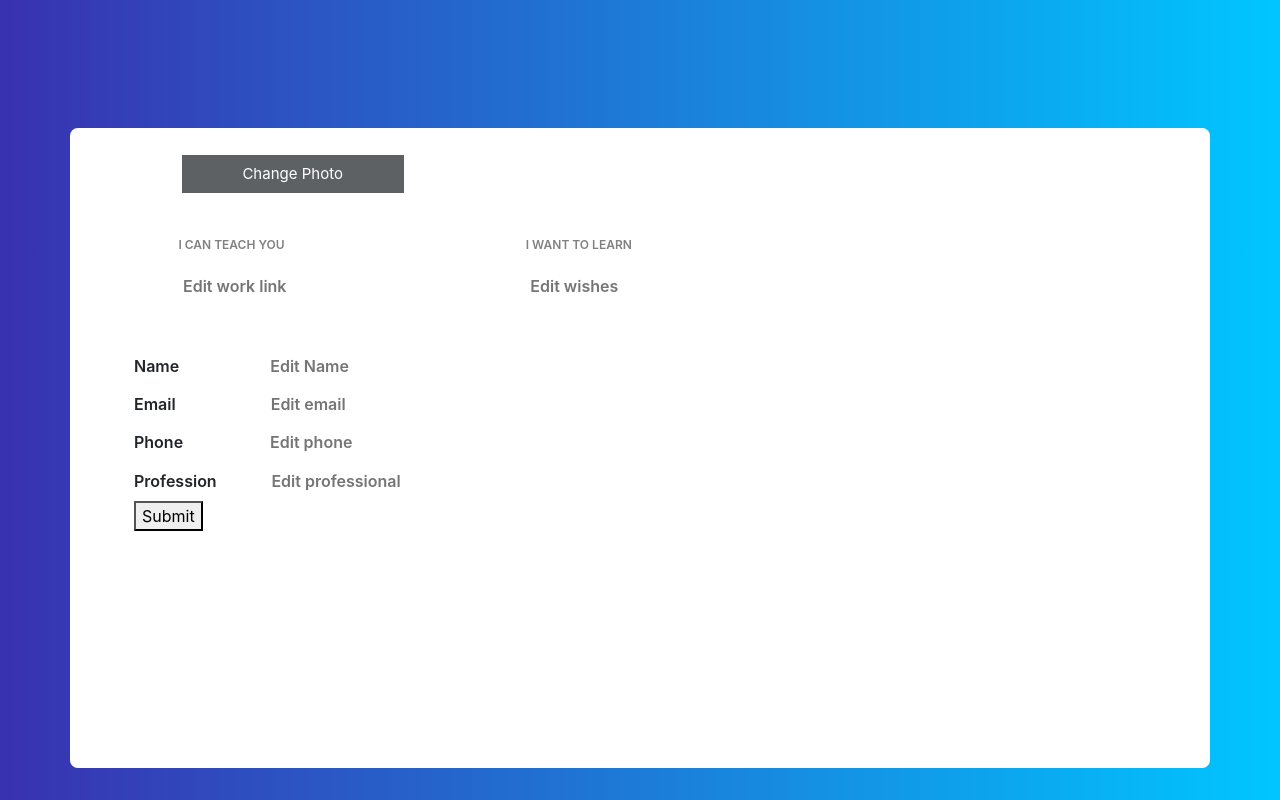
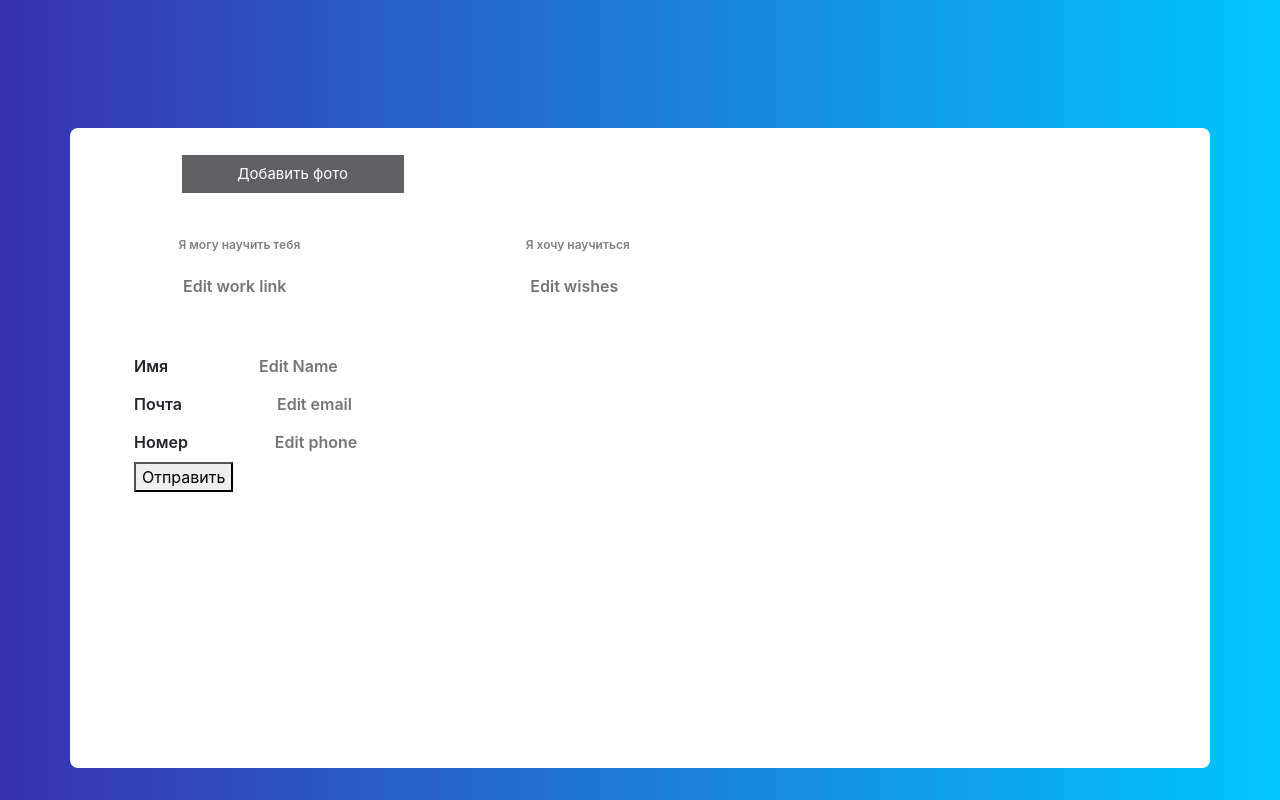
Before and after one commit to vorobushka/Hobby-barter, a React (Create React App) app in the folder front/my-app/: page /editprofile in a window 1280 px wide. Shown: the top 800 px of the page. Built offline with nearby package versions, Linux system fonts and the light colour scheme.

Commit message:
русская версия и плейсхолдеры

```diff
--- a/front/my-app/public/index.html
+++ b/front/my-app/public/index.html
@@ -2,6 +2,8 @@
 <html lang="en">
   <head>
     <meta charset="utf-8" />
+    <!-- <meta name="viewport" content="width=device-width, initial-scale=1, shrink-to-fit=no">
+    <meta http-equiv="x-ua-compatible" content="ie=edge"> -->
     <title>React App</title>
     <link
       rel="stylesheet"
--- a/front/my-app/src/components/editProfile/editProfile.js
+++ b/front/my-app/src/components/editProfile/editProfile.js
@@ -85,7 +85,7 @@ export default class EditProfile extends Component {
               <div className="profile-img">
 
                 <div className="file btn btn-lg btn-primary">
-                  Change Photo
+                   Добавить фото
                                 <input type="file" name="file" />
                 </div>
               </div>
@@ -94,13 +94,13 @@ export default class EditProfile extends Component {
           <div className="row">
             <div className="col-md-4">
               <div className="profile-work">
-                <p>I CAN TEACH YOU</p>
+                <p>Я могу научить тебя</p>
                 <input type="text" className="profile-edit-btn" name="btnAddMore" placeholder="Edit work link" onChange={this.hobbyInState}/>
               </div>
             </div>
             <div className="col-md-4">
               <div className="profile-work">
-                <p>I WANT TO LEARN</p>
+                <p>Я хочу научиться</p>
                 <input type="text" className="profile-edit-btn" name="btnAddMore" placeholder="Edit wishes" onChange={this.wishInState}/>
               </div>
             </div>
@@ -109,7 +109,7 @@ export default class EditProfile extends Component {
                 <div className="tab-pane fade show active" id="home" role="tabpanel" aria-labelledby="home-tab">
                   <div className="row">
                     <div className="col-md-6">
-                      <label>Name</label>
+                      <label>Имя</label>
                       <input className="profile-edit-btn" name="btnAddMore" placeholder="                     Edit Name" onChange={this.nameInState}/>
                     </div>
                     <div className="col-md-6">
@@ -118,7 +118,7 @@ export default class EditProfile extends Component {
                   </div>
                   <div className="row">
                     <div className="col-md-6">
-                      <label>Email</label>
+                      <label>Почта</label>
                       <input className="profile-edit-btn" name="btnAddMore" placeholder="                      Edit email" onChange={this.emailInState} />
                     </div>
                     <div className="col-md-6">
@@ -127,17 +127,14 @@ export default class EditProfile extends Component {
                   </div>
                   <div className="row">
                     <div className="col-md-6">
-                      <label>Phone</label>
+                      <label>Номер</label>
                       <input className="profile-edit-btn" name="btnAddMore" placeholder="                    Edit phone" onChange={this.phoneInState} />
                     </div>
                     <div className="col-md-6">
                     </div>
                   </div>
                   <div className="row">
-                    <div className="col-md-6">
-                      <label>Profession</label>
-                      <input type="text" class="profile-edit-btn" name="btnAddMore" placeholder="            Edit professional" onChange={this.professionInState} />
-                    </div>
+
                     <div className="col-md-6">
                     </div>
                   </div>
@@ -147,7 +144,7 @@ export default class EditProfile extends Component {
               </div>
             </div>
           </div>
-          <button>Submit</button>
+          <button>Отправить</button>
         </form>
       </div>
 
--- a/front/my-app/src/components/login/login.js
+++ b/front/my-app/src/components/login/login.js
@@ -49,7 +49,7 @@ class Login extends Component {
               type="text"
               className="form-control"
               name="login"
-              placeholder="login"
+              placeholder="введите логин"
               onChange={this.loginInStateLogin}
             />
           </div>
@@ -58,12 +58,12 @@ class Login extends Component {
               type="password"
               name="password"
               className="form-control"
-              placeholder="password"
+              placeholder="введите пароль"
               onChange={this.passwordInStateLogin}
             />
           </div>
           <button type="submit" className="btn btn-primary mb-2">
-            Submit
+            Отправить
           </button>
         </form>
       </div>
--- a/front/my-app/src/components/profile/profile.js
+++ b/front/my-app/src/components/profile/profile.js
@@ -85,7 +85,7 @@ class Profile extends Component {
                 alt=""
               />
               <div className="file btn btn-lg btn-primary">
-                Change Photo
+                Изменить фото
                 <input type="file" name="file" />
               </div>
             </div>
@@ -101,20 +101,19 @@ class Profile extends Component {
                         type="text"
                         name="search"
                         onChange={this.searchInState}
-                        placeholder="Search"
+                        placeholder="Поиск учителя"
                       />
                       <button
                         className="btn btn-outline-success my-2 my-sm-0"
                         onClick={e => this.searchTeacher(e)}
-                        type="submit"
-                      >
-                        Search
+                        type="submit">
+                        Поиск
                       </button>
+                    <button className="btn btn-link" onClick={e => this.logout(e)}>
+                      Выйти
+                    </button>
+                    <Link to="/editprofile">Изменить</Link>
                     </form>
-                    <button className="btn btn-link" onClick={e => this.logout(e)}>
-                      Logout
-                    </button>
-                    <Link to="/editprofile">Edit Profile </Link>
                   </nav>
                   <a
                     className="nav-link active"
@@ -125,7 +124,7 @@ class Profile extends Component {
                     aria-controls="home"
                     aria-selected="true"
                   >
-                    About
+                    Информация
                   </a>
                 </li>
                 <li className="nav-item"></li>
@@ -136,9 +135,9 @@ class Profile extends Component {
         <div className="row">
           <div className="col-md-4">
             <div className="profile-work">
-              <p> I CAN TEACH YOU: </p>
+              <p> Я МОГУ НАУЧИТЬ ТЕБЯ: </p>
               <div>{userProfile ? <p style={{ 'font-size': '20px' }}>{userProfile.hobby}</p> : <></>}</div>
-              <p>I WANT TO LEARN: </p>
+              <p>Я ХОЧУ НАУЧИТЬСЯ: </p>
               <div>{userProfile ? <p style={{ 'font-size': '20px' }}>{userProfile.wish}</p> : <></>}</div>
             </div>
           </div>
@@ -147,19 +146,19 @@ class Profile extends Component {
               <div className="tab-pane fade show active" id="home" role="tabpanel" aria-labelledby="home-tab">
                 <div className="row">
                   <div className="col-md-6">
-                    <label>Name</label>
+                    <label>Имя</label>
                   </div>
                   <div className="col-md-6">{userProfile ? <p>{userProfile.name}</p> : <></>}</div>
                 </div>
                 <div className="row">
                   <div className="col-md-6">
-                    <label>Email</label>
+                    <label>Почта</label>
                   </div>
                   <div className="col-md-6">{userProfile ? <p>{userProfile.email}</p> : <></>}</div>
                 </div>
                 <div className="row">
                   <div className="col-md-6">
-                    <label>Phone</label>
+                    <label>Телефон</label>
                   </div>
                   <div className="col-md-6">
                     <div className="col-md-6">{userProfile ? <p>{userProfile.phone}</p> :<></>}</div>
--- a/front/my-app/src/components/registration/registration.js
+++ b/front/my-app/src/components/registration/registration.js
@@ -47,23 +47,23 @@ class Registration extends Component {
               type="email"
               className="form-control"
               name="email"
-              placeholder="email"
+              placeholder="введите почту"
               onChange={this.emailInState}
             />
           </div>
           <div className="form-group">
-            <input type="text" className="form-control" name="login" placeholder="login" onChange={this.loginInState} />
+            <input type="text" className="form-control" name="login" placeholder="введите логин" onChange={this.loginInState} />
           </div>
           <div className="form-group">
             <input
               type="password"
               name="password"
               className="form-control"
-              placeholder="password"
+              placeholder="введите пароль"
               onChange={this.passwordInState}
             />
           </div>
-          <button>Submit</button>
+          <button>Отправить</button>
         </form>
       </div>
     );
--- a/front/my-app/src/components/startpage/startpage.js
+++ b/front/my-app/src/components/startpage/startpage.js
@@ -47,16 +47,16 @@ class StartPage extends Component {
             <Collapse navbar id="navbarSupportedContent">
               <Navbar.Nav mr="auto">
                 <Nav.Item active>
-                  <Nav.Link href="#">Home</Nav.Link>
+                  <Nav.Link href="#"></Nav.Link>
                 </Nav.Item>
                 <Nav.Item>
                   <Nav.Link>
-                    <Link to="/login">Login</Link>
+                    <Link to="/login">Логин</Link>
                   </Nav.Link>
                 </Nav.Item>
                 <Nav.Item dropdown>
                   <Nav.Link>
-                    <Link to="/registration">Registration</Link>
+                    <Link to="/registration">Регистрация</Link>
                   </Nav.Link>
                   <Dropdown.Menu>
                     <Dropdown.Item>Action</Dropdown.Item>
@@ -67,9 +67,9 @@ class StartPage extends Component {
                 </Nav.Item>
               </Navbar.Nav>
               <Form onSubmit={this.searchTeacher} inline my="2 lg-0">
-                <Form.Input type="search" onChange={this.searchInState} placeholder="Search" mr="sm-2" />
+                <Form.Input type="search" onChange={this.searchInState} placeholder="Поиск" mr="sm-2" />
                 <Button outline success my="2 sm-0">
-                  Search
+                  Поиск учителя
                 </Button>
               </Form>
             </Collapse>
```
Also changed, not shown: front/my-app/src/components/findTeachers/findTeachers.js (+26 -28 lines).
